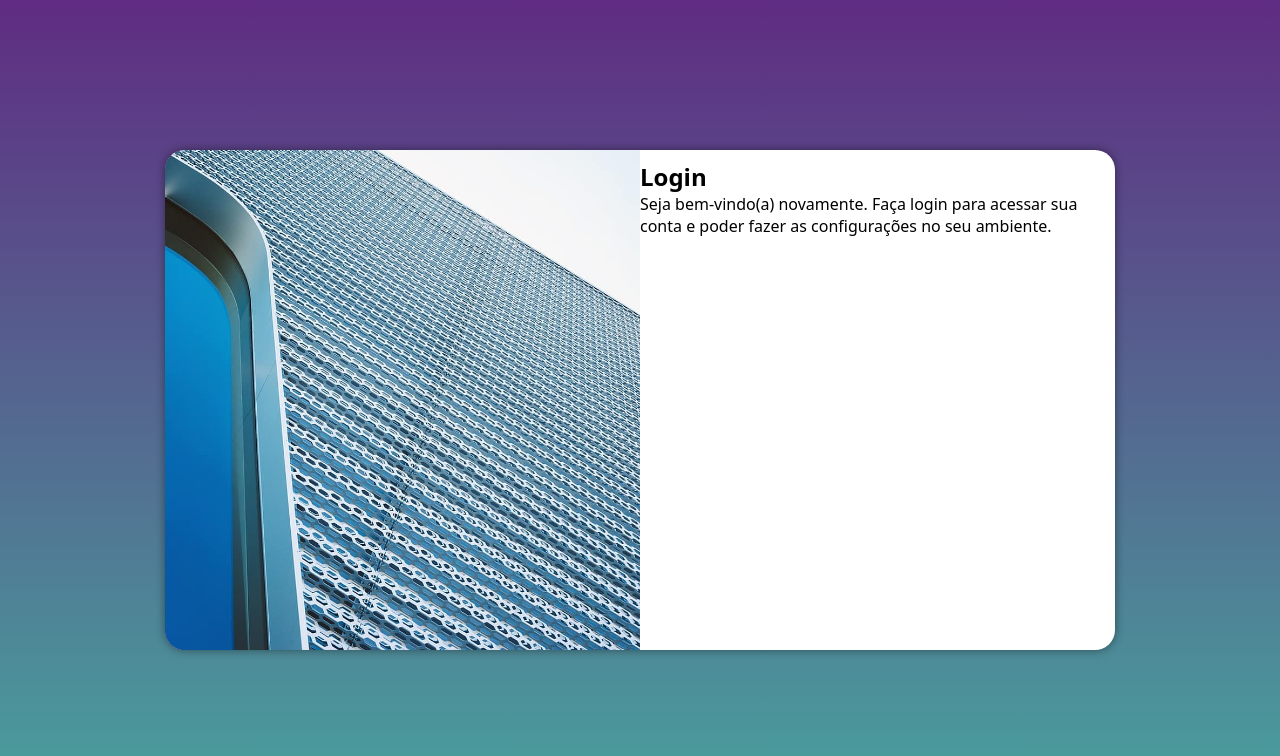
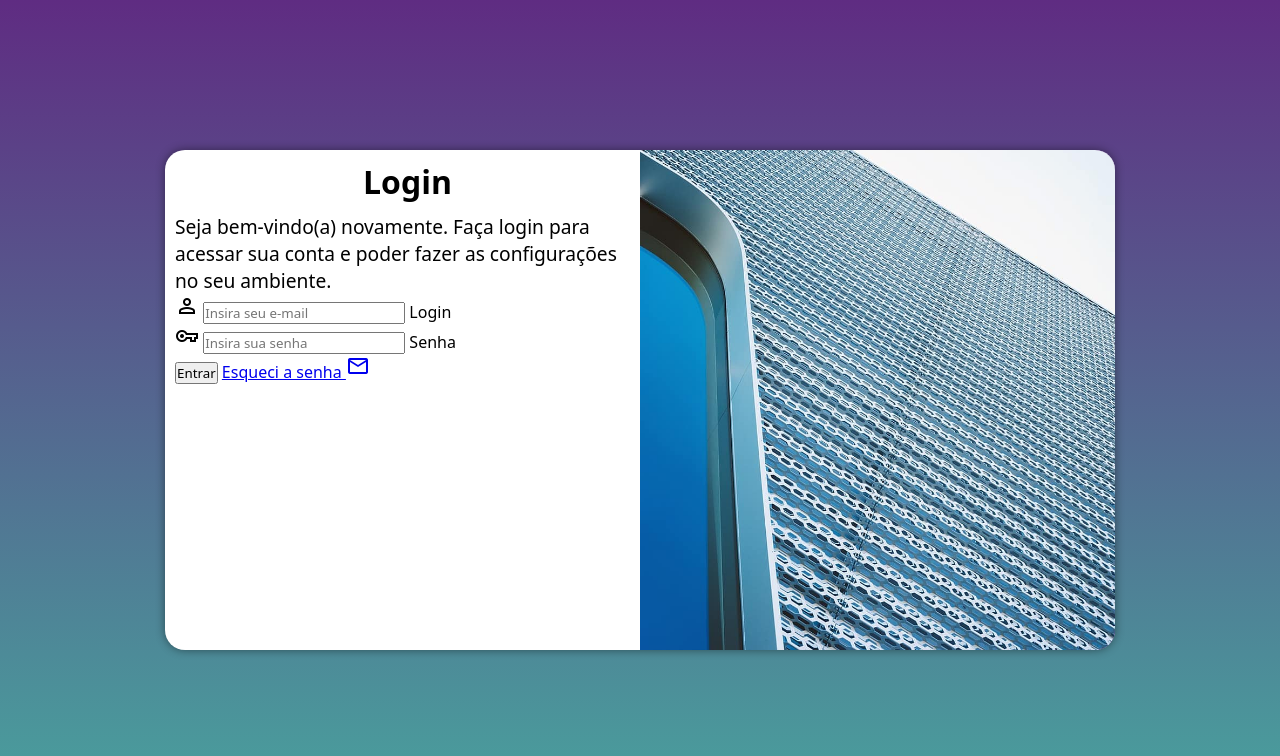
Before and after one commit to kaiquemachadopro/projeto-login, a plain HTML site: page index2.html in a window 1280 px wide. Drawn offline with nearby package versions, Linux system fonts and the light colour scheme.

Commit message:
Iniciei a construção do formulário

```diff
--- a/index2.html
+++ b/index2.html
@@ -5,6 +5,7 @@
     <meta name="viewport" content="width=device-width, initial-scale=1.0">
     <link rel="stylesheet" href="styles/style2.css">
     <link rel="stylesheet" href="styles/media-query.css">
+    <link href="https://fonts.googleapis.com/css2?family=Material+Symbols+Outlined" rel="stylesheet"/>
     <title>Login</title>
 </head>
 <body>
@@ -17,7 +18,20 @@
                 <h1>Login</h1>
                 <p>Seja bem-vindo(a) novamente. Faça login para acessar sua conta e poder fazer as configurações no seu ambiente.</p>
                 <form action="login.php" method="post" autocomplete="on">
-
+                    <div class="field">
+                        <span class="material-symbols-outlined">person</span>
+                        <input type="email" name="login" id="ilogin" placeholder="Insira seu e-mail" maxlength="30"  autocomplete="email" required>
+                        <label for="ilogin">Login</label>
+                    </div>
+                    <div class="field">
+                        <span class="material-symbols-outlined">vpn_key</span>
+                        <input type="password" name="password" id="ipassword" placeholder="Insira sua senha" minlength="8" maxlength="20" autocomplete="current-password" required>
+                        <label for="ipassword">Senha</label>
+                    </div>
+                    <input type="submit" value="Entrar">
+                    <a href="esqueci.html">
+                        Esqueci a senha <span class="material-symbols-outlined">mail</span>
+                    </a>
                 </form>
             </div>
         </section>
--- a/styles/media-query.css
+++ b/styles/media-query.css
@@ -48,13 +48,21 @@ Large screens: above 1200px
     }
 
     section#login > div#image {
-        float: left;
+        float: right;
         width: 50%;
         height: 100%;
     }
 
     section#login > div#formulario {
-        float: right;
+        float: left;
         width: 50%;
     }
+
+    div#form > h1 {
+        font-size: 2em;
+    }
+
+    div#form > p {
+        font-size: 1.2em;
+    }
 }
--- a/styles/style2.css
+++ b/styles/style2.css
@@ -61,3 +61,12 @@ section#login > div#form {
     display: block;
     padding: 10px;
 }
+
+div#form > h1 {
+    text-align: center;
+    margin-bottom: 10px;
+}
+
+div#form > p {
+    font-size: 0.8em;
+}
```
